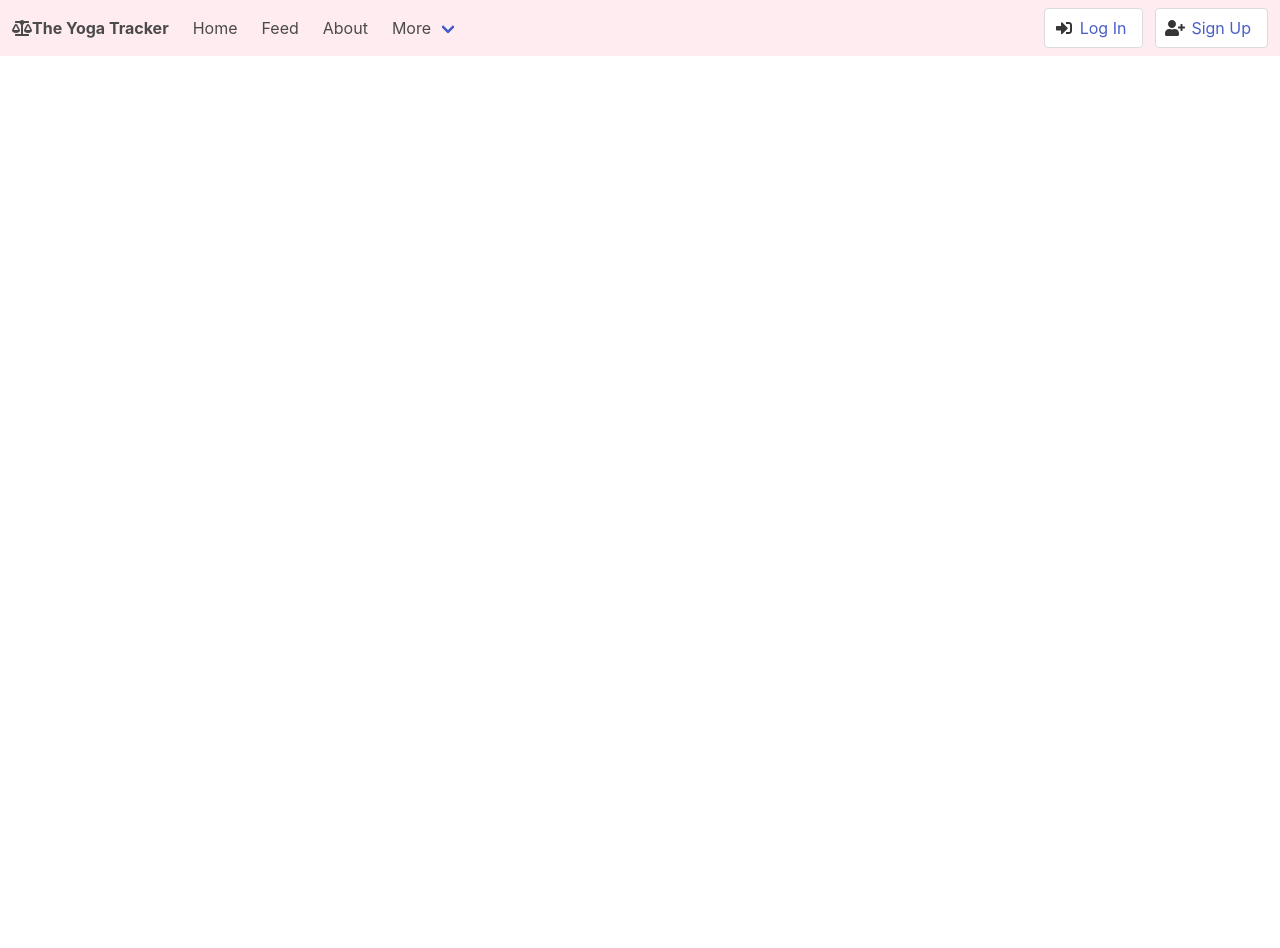
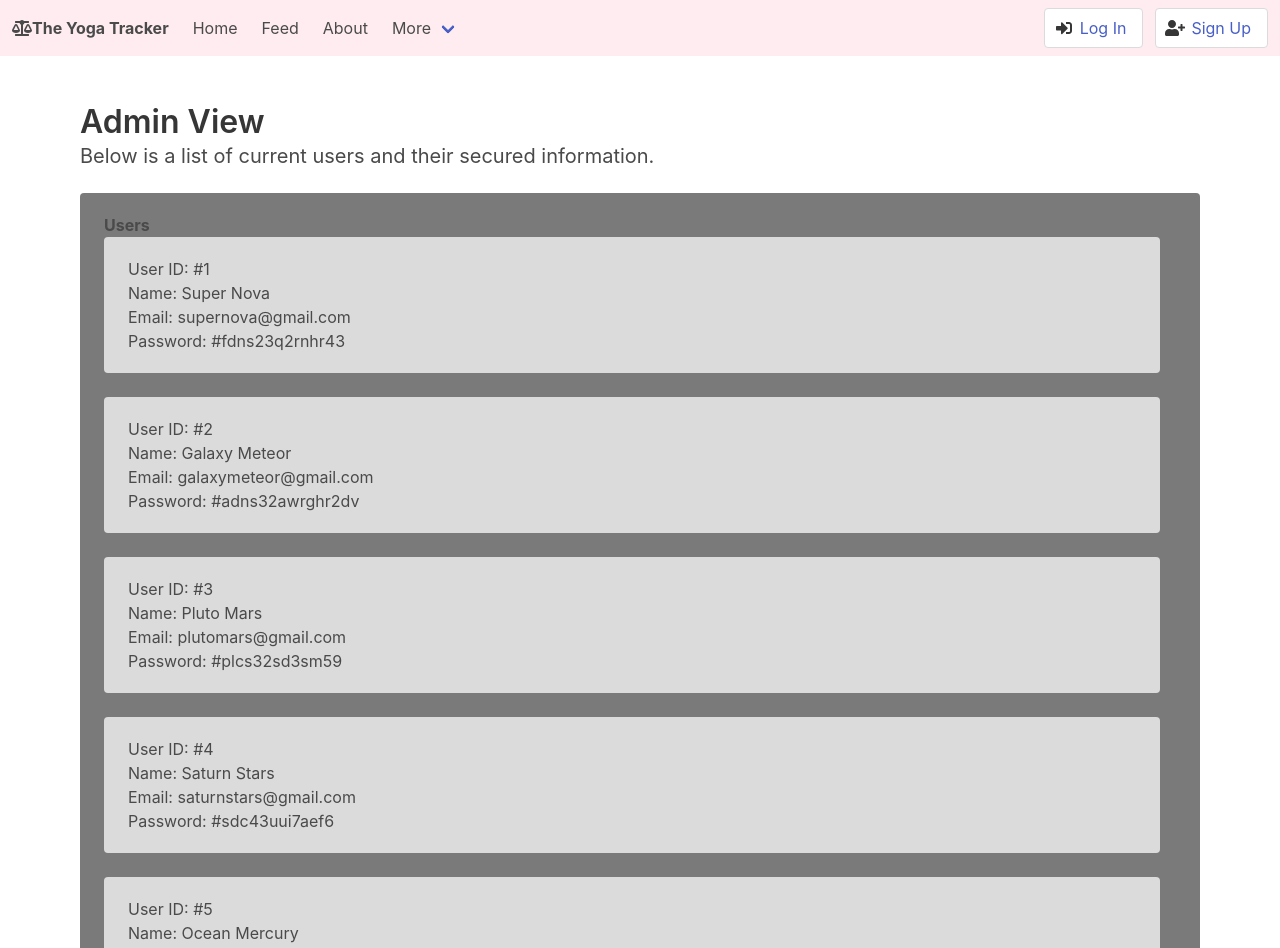
Before and after one commit to velem1/ExerciseAppFall2020, a Vue app in the folder client/: page /#/admin in a window 1280 px wide. Shown: the top 948 px of the page. Before the commit the page ends 800 px from the top, so only its background shows below. Built offline with nearby package versions, Linux system fonts and the light colour scheme.

Commit message:
Vue and client side update
All features in my yoga tracker app are about completed

```diff
--- a/client/src/components/layout/Header.vue
+++ b/client/src/components/layout/Header.vue
@@ -33,7 +33,7 @@
             </a>
             <hr class="navbar-divider" />
             <a class="navbar-item">
-              Admin
+              <router-link to="/admin">Admin</router-link>
             </a>
           </div>
         </div>
--- a/client/src/router/index.js
+++ b/client/src/router/index.js
@@ -43,6 +43,13 @@ const routes = [
     component: () =>
       import(/* webpackChunkName: "contact" */ "../views/Contact.vue"),
   },
+  {
+    path: "/admin",
+    name: "Admin",
+
+    component: () =>
+      import(/* webpackChunkName: "admin" */ "../views/Admin.vue"),
+  },
 ];
 
 const router = createRouter({
--- /dev/null
+++ b/client/src/views/Admin.vue
@@ -0,0 +1,55 @@
+<template>
+  <div class="container is-fluid">
+    <section class="section">
+      <div class="container">
+        <h1 class="title">Admin View</h1>
+        <h2 class="subtitle">
+          Below is a list of current users and their secured information.
+        </h2>
+        <div class="notification has-background-grey">
+          <h1><strong>Users</strong></h1>
+          <div class="notification has-background-grey-lighter">
+            <p>
+              User ID: #1 <br />
+              Name: Super Nova <br />
+              Email: supernova@gmail.com <br />
+              Password: #fdns23q2rnhr43
+            </p>
+          </div>
+          <div class="notification has-background-grey-lighter">
+            <p>
+              User ID: #2 <br />
+              Name: Galaxy Meteor <br />
+              Email: galaxymeteor@gmail.com <br />
+              Password: #adns32awrghr2dv
+            </p>
+          </div>
+          <div class="notification has-background-grey-lighter">
+            <p>
+              User ID: #3 <br />
+              Name: Pluto Mars <br />
+              Email: plutomars@gmail.com <br />
+              Password: #plcs32sd3sm59
+            </p>
+          </div>
+          <div class="notification has-background-grey-lighter">
+            <p>
+              User ID: #4 <br />
+              Name: Saturn Stars <br />
+              Email: saturnstars@gmail.com <br />
+              Password: #sdc43uui7aef6
+            </p>
+          </div>
+          <div class="notification has-background-grey-lighter">
+            <p>
+              User ID: #5 <br />
+              Name: Ocean Mercury <br />
+              Email: oceanmercury@gmail.com <br />
+              Password: #vbe3se56vsb431vse
+            </p>
+          </div>
+        </div>
+      </div>
+    </section>
+  </div>
+</template>
```
